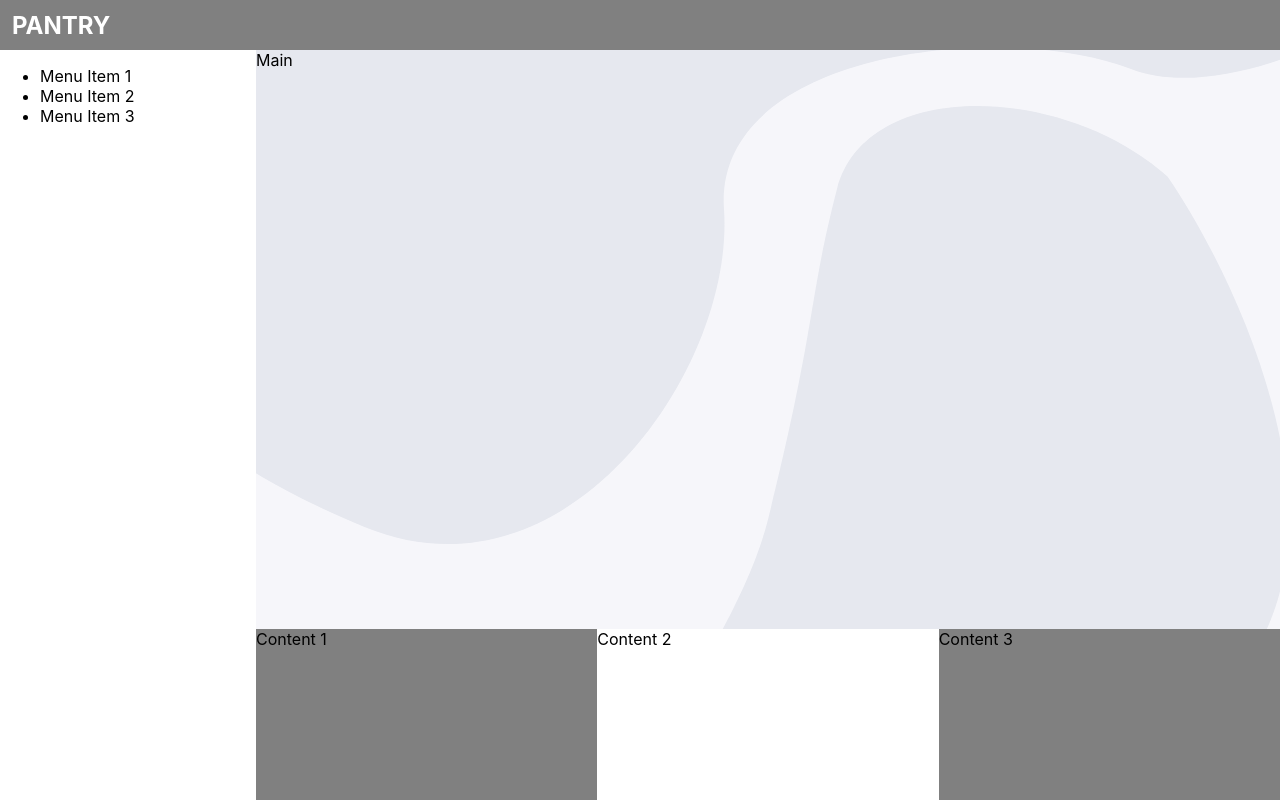
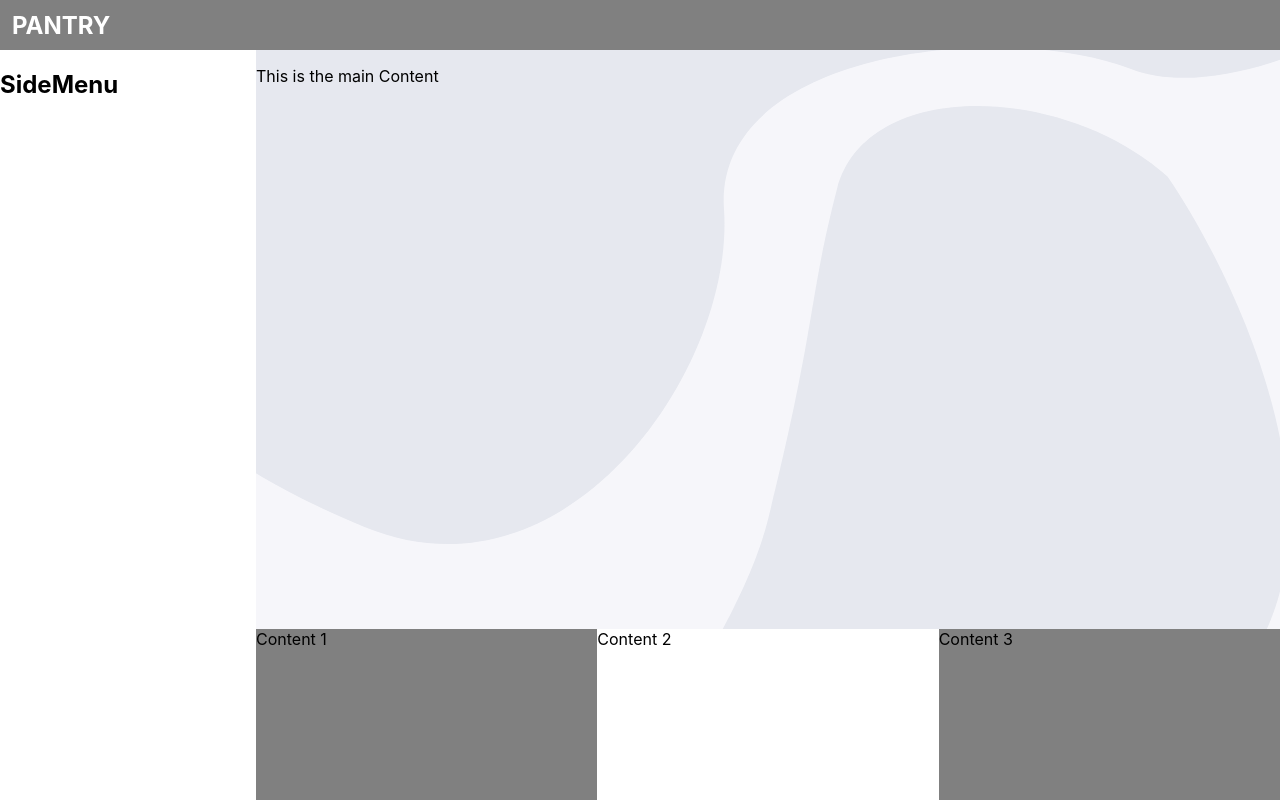
Before and after one commit to Entropiks/Pantry, a React (Create React App) app: page /dash in a window 1280 px wide. Built offline with nearby package versions, Linux system fonts and the light colour scheme.

Commit message:
added main and nav component skeletons

```diff
--- a/src/Components/Dash.js
+++ b/src/Components/Dash.js
@@ -1,5 +1,7 @@
-import React from 'react'
+import React from 'react';
 import './Dash.css';
+import MainContent from './MainContent';
+import SideMenu from './SideMenu';
 
 function Dash() {
   return (
@@ -9,15 +11,10 @@ function Dash() {
         { /* Create a Search Component */ }
       </div>
       <div className="sidebar">
-        <ul>
-          <li>Menu Item 1</li>
-          <li>Menu Item 2</li>
-          <li>Menu Item 3</li>
-        </ul>
+        <SideMenu></SideMenu>
       </div>
-      <div className="main">
-        Main
-      </div>
+      <MainContent></MainContent>
+
       <div className="content1">Content 1</div>
       <div className="content2">Content 2</div>
       <div className="content3">Content 3</div>
@@ -25,4 +22,4 @@ function Dash() {
   )
 }
 
-export default Dash
+export default Dash;
--- /dev/null
+++ b/src/Components/MainContent.js
@@ -0,0 +1,9 @@
+import React from 'react';
+
+function MainContent() {
+  return (
+    <p>This is the main Content</p>
+  )
+}
+
+export default MainContent;
--- /dev/null
+++ b/src/Components/SideMenu.js
@@ -0,0 +1,12 @@
+import React from 'react';
+import sidemenu from './SideMenu.css';
+
+function SideMenu() {
+  return (
+    <div class="sideWrapper">
+      <h2 class="title">SideMenu</h2>
+    </div>
+  )
+}
+
+export default SideMenu;
```
Also changed, not shown: src/Components/MainContent.css (added), src/Components/SideMenu.css (added).
